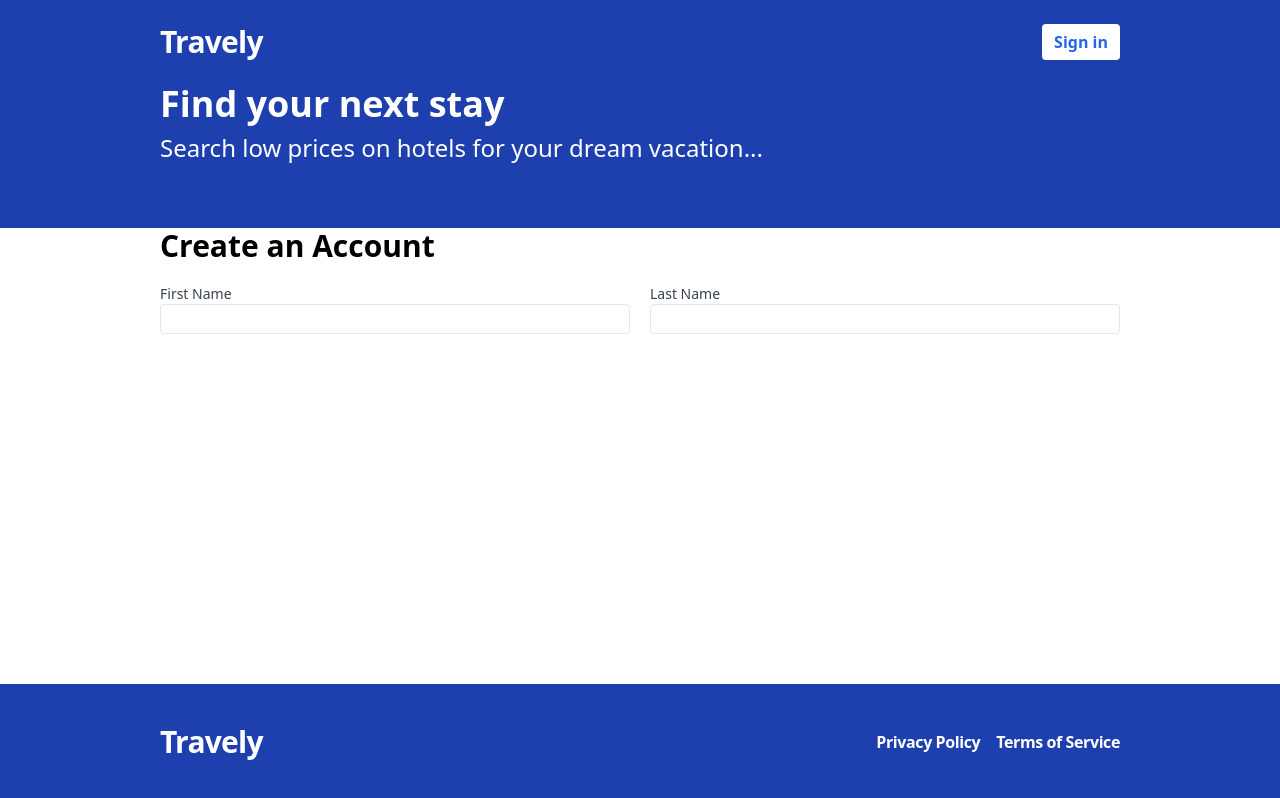
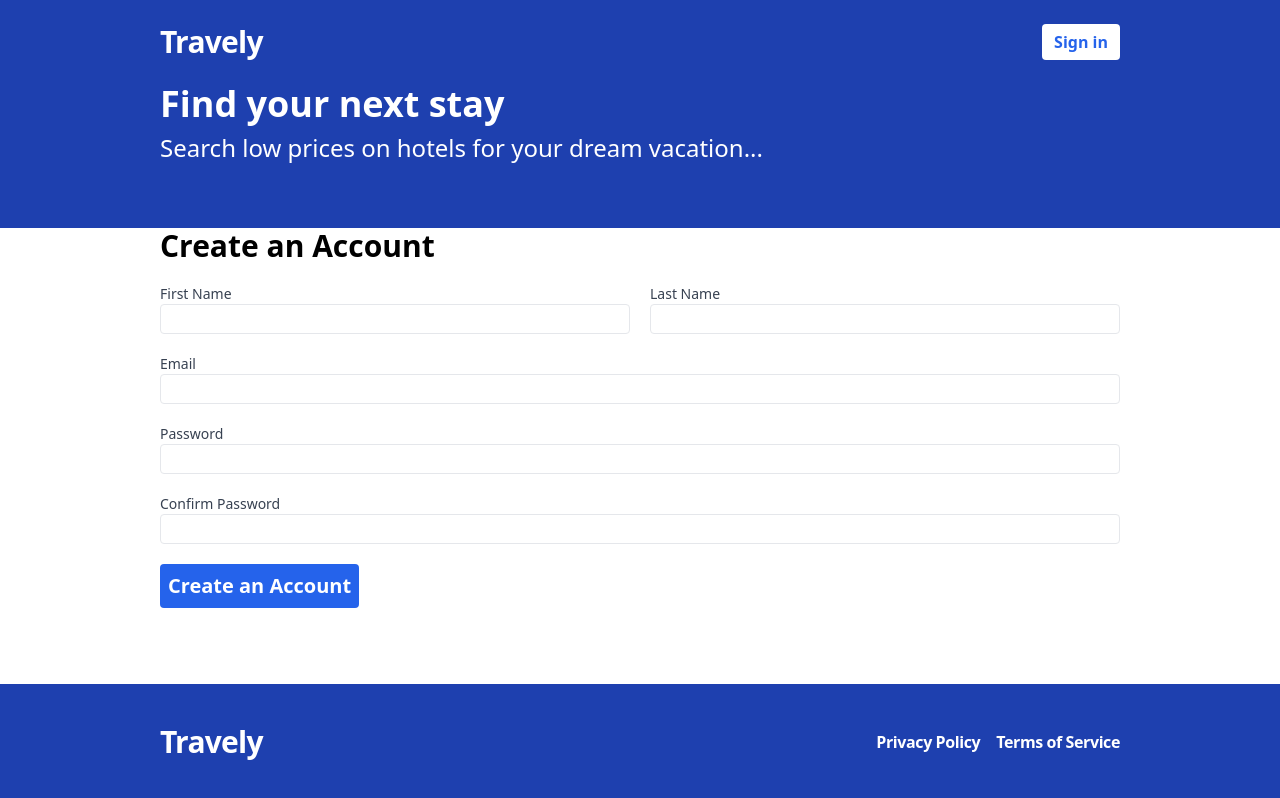
Before and after one commit to lordkibou/Travely, a React (Vite) app in the folder frontend/: page /register in a window 1280 px wide. Built offline with nearby package versions, Linux system fonts and the light colour scheme.

Commit message:
Register Form Working Without Error Messages Showing Yet

```diff
--- a/frontend/src/pages/Register.tsx
+++ b/frontend/src/pages/Register.tsx
@@ -6,22 +6,89 @@ type RegisterFormData = {
   email: string;
   password: string;
   confirmPassword: string;
+};
+const Register = () => {
+  {
+    /*register is used for the required and dealing with the fields of the form
+      we use watch to watch the password field and then compare it to the confirm password field
+      handleSubmit is used to handle the submit of the form
+    */
   }
-const Register = () => {
-  const { register } = useForm<RegisterFormData>();
+  const {
+    register,
+    watch,
+    handleSubmit,
+    formState: { errors },
+  } = useForm<RegisterFormData>();
+
+  const onSubmit = handleSubmit((data) => {
+    console.log(data);
+  });
   return (
-    <form className="flex flex-col gap-5">
+    <form className="flex flex-col gap-5" onSubmit={onSubmit}>
       <h2 className="text-3xl font-bold">Create an Account</h2>
       <div className="flex flex-col md:flex-row gap-5">
         <label className="text-gray-700 text-sm font-bol flex-1">
           First Name
-                  <input className="border rounded w-full py-1 px-2 font-normal"></input>
+          <input
+            className="border rounded w-full py-1 px-2 font-normal"
+            {...register("firstName", { required: "This field is required" })}
+          ></input>
         </label>
         <label className="text-gray-700 text-sm font-bol flex-1">
           Last Name
-                  <input className="border rounded w-full py-1 px-2 font-normal"></input>
+          <input
+            className="border rounded w-full py-1 px-2 font-normal"
+            {...register("lastName", { required: "This field is required" })}
+          ></input>
         </label>
       </div>
+      <label className="text-gray-700 text-sm font-bol flex-1">
+        Email
+        <input
+          type="email"
+          className="border rounded w-full py-1 px-2 font-normal"
+          {...register("email", { required: "This field is required" })}
+        ></input>
+      </label>
+      <label className="text-gray-700 text-sm font-bol flex-1">
+        Password
+        <input
+          type="password"
+          className="border rounded w-full py-1 px-2 font-normal"
+          {...register("password", {
+            required: "This field is required",
+            minLength: {
+              value: 6,
+              message: "Password must be at least 6 characters long",
+            },
+          })}
+        ></input>
+      </label>
+      <label className="text-gray-700 text-sm font-bol flex-1">
+        Confirm Password
+        <input
+          type="password"
+          className="border rounded w-full py-1 px-2 font-normal"
+          {...register("confirmPassword", {
+            validate: (val) => {
+              if (!val) {
+                return "This field is required";
+              } else if (watch("password") !== val) {
+                return "Passwords do not match";
+              }
+            },
+          })}
+        ></input>
+      </label>
+      <span>
+        <button
+          type="submit"
+          className="bg-blue-600 text-white font-bold p-2 rounded text-xl hover:bg-blue-500"
+        >
+          Create an Account
+        </button>
+      </span>
     </form>
   );
 };
--- a/frontend/tailwind.config.js
+++ b/frontend/tailwind.config.js
@@ -4,7 +4,9 @@ export default {
   theme: {
     extend: {},
     container: {
-      padding: '10rem',
+      padding: {
+        md: '10rem',
+      }
     }
   },
   plugins: [],
```
Lines whose indentation alone changed are shown as unchanged.
